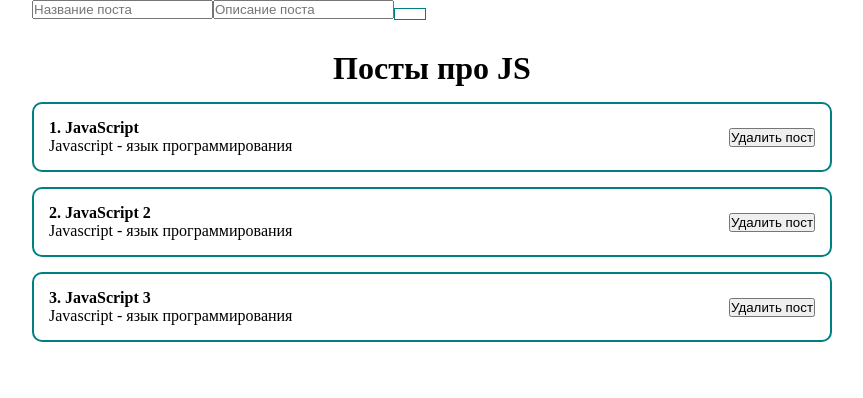
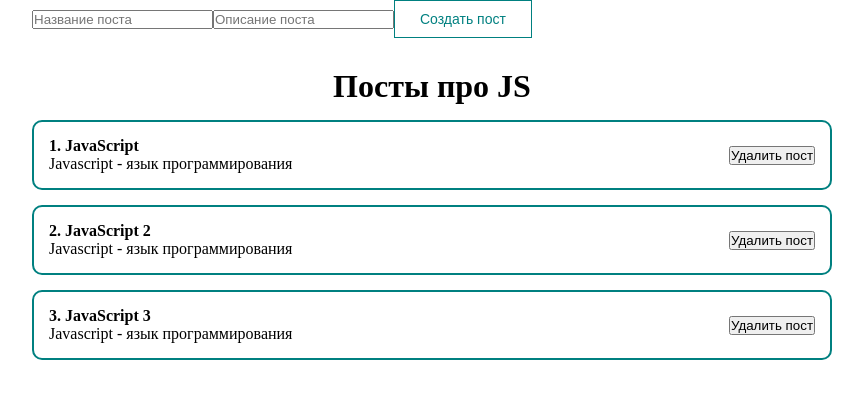
Before and after one commit to eozubarev/react-app, a React (Create React App) app: page / in a window 1280 px wide. Shown: the top 398 px of the page, without its empty margins (208-1071 px from the left). Built offline with nearby package versions, Linux system fonts and the light colour scheme.

Commit message:
add module css classes

```diff
--- a/src/App.js
+++ b/src/App.js
@@ -24,7 +24,7 @@ function App() {
       <form>
         <input type="text" placeholder="Название поста"/>
         <input type="text" placeholder="Описание поста"/>
-        <Mybutton>Создать пост</Mybutton>
+        <Mybutton disabled>Создать пост</Mybutton>
       </form>
       <Postlist posts={posts} title={'Посты про JS'}/>
     </div>
--- a/src/Components/UI/button/MyButton.jsx
+++ b/src/Components/UI/button/MyButton.jsx
@@ -1,10 +1,10 @@
 import React from 'react';
 import classes from './Mybutton.module.css';
 
-const Mybutton = (props) => {
+const Mybutton = ({children, ...props}) => {
     return (
-        <button className={classes.myBtn}>
-
+        <button {...props} className={classes.myBtn}>
+            {children}
         </button>
     );
 }
--- a/src/Components/UI/button/Mybutton.module.css
+++ b/src/Components/UI/button/Mybutton.module.css
@@ -4,7 +4,7 @@
 */
 
 .myBtn {
-    padding: 5px 15px;
+    padding: 10px 25px;
     color: teal;
     font-size: 14px;
     background: transparent;
```
Also changed, not shown: src/Components/UI/input/MyInput.jsx (added, +9 -0 lines), src/Components/UI/input/MyInput.module.css (added).
